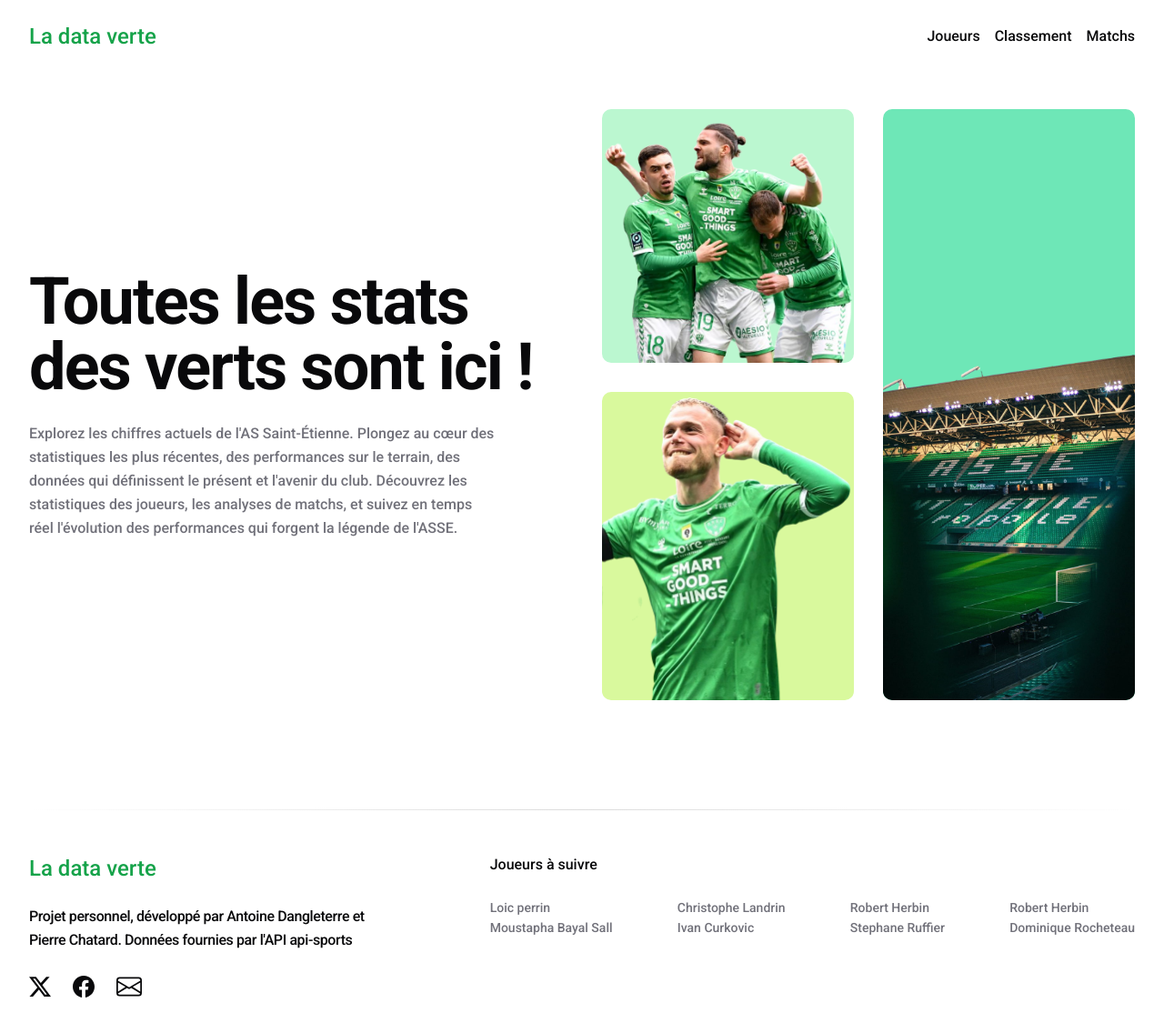
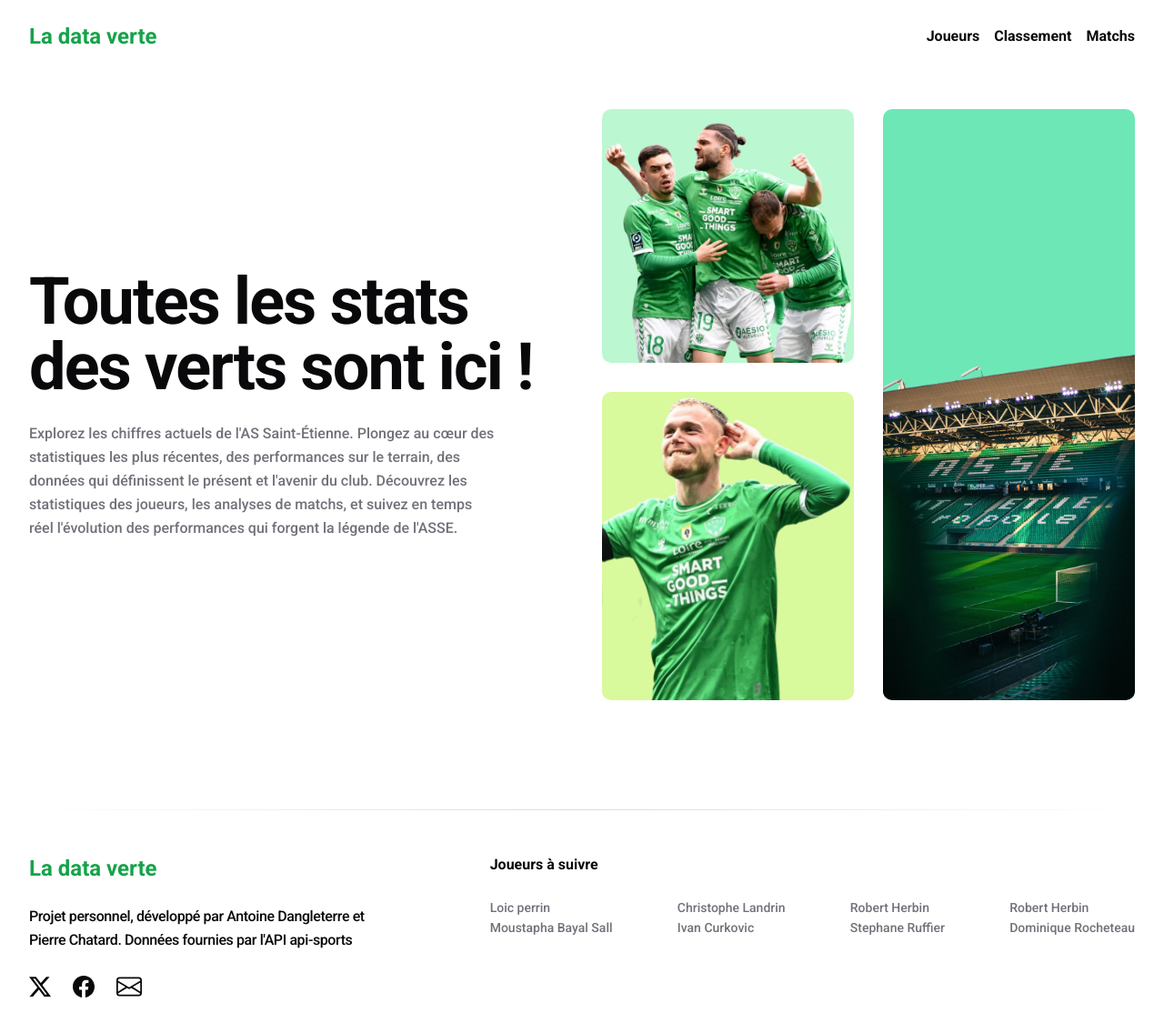
Before and after one commit to adangleterre/la-data-verte, a Next.js app: page / in a window 1280 px wide. Shown: the top 1136 px of the page at 91% size. Built offline with nearby package versions, Linux system fonts and the light colour scheme.

Commit message:
Fix font weight in header and footer

```diff
--- a/components/Footer.tsx
+++ b/components/Footer.tsx
@@ -10,7 +10,7 @@ function Footer() {
             <hr className="mb-12 h-px border-t-0 bg-gradient-to-r from-transparent via-neutral-500 to-transparent opacity-25" />
             <div className="flex gap-8 flex-col md:flex-row md:justify-between">
                 <div className="flex gap-6 flex-col md:w-4/12">
-                    <h2 className="text-2xl text-primary">
+                    <h2 className="text-2xl text-primary font-bold">
                         La data verte
                     </h2>
                     <p className="text-md max-w-lg leading-relaxed tracking-tight">
@@ -23,7 +23,7 @@ function Footer() {
                     </div>
                 </div>
                 <div className="flex flex-col gap-6 md:w-7/12">
-                    <div>Joueurs à suivre</div>
+                    <div className='font-bold'>Joueurs à suivre</div>
                     <div className='flex flex-row flex-wrap gap-4 justify-between text-muted-foreground text-sm leading-relaxed'>
                         <div className="flex flex-col w-full sm:w-auto">
                             <p>Loic perrin</p>
--- a/components/Header.tsx
+++ b/components/Header.tsx
@@ -10,7 +10,7 @@ function Header() {
 
     return (
         <header>
-            <div className="flex items-center mx-auto py-6 justify-between">
+            <div className="flex items-center mx-auto py-6 justify-between font-bold">
                 <div className="w-9/12 text-2xl text-primary"><Link href="/">La data verte</Link></div>
                 <nav className="flex justify-end w-3/12">
                     <ul className="hidden md:flex md:items-center sm:gap-4">
```
